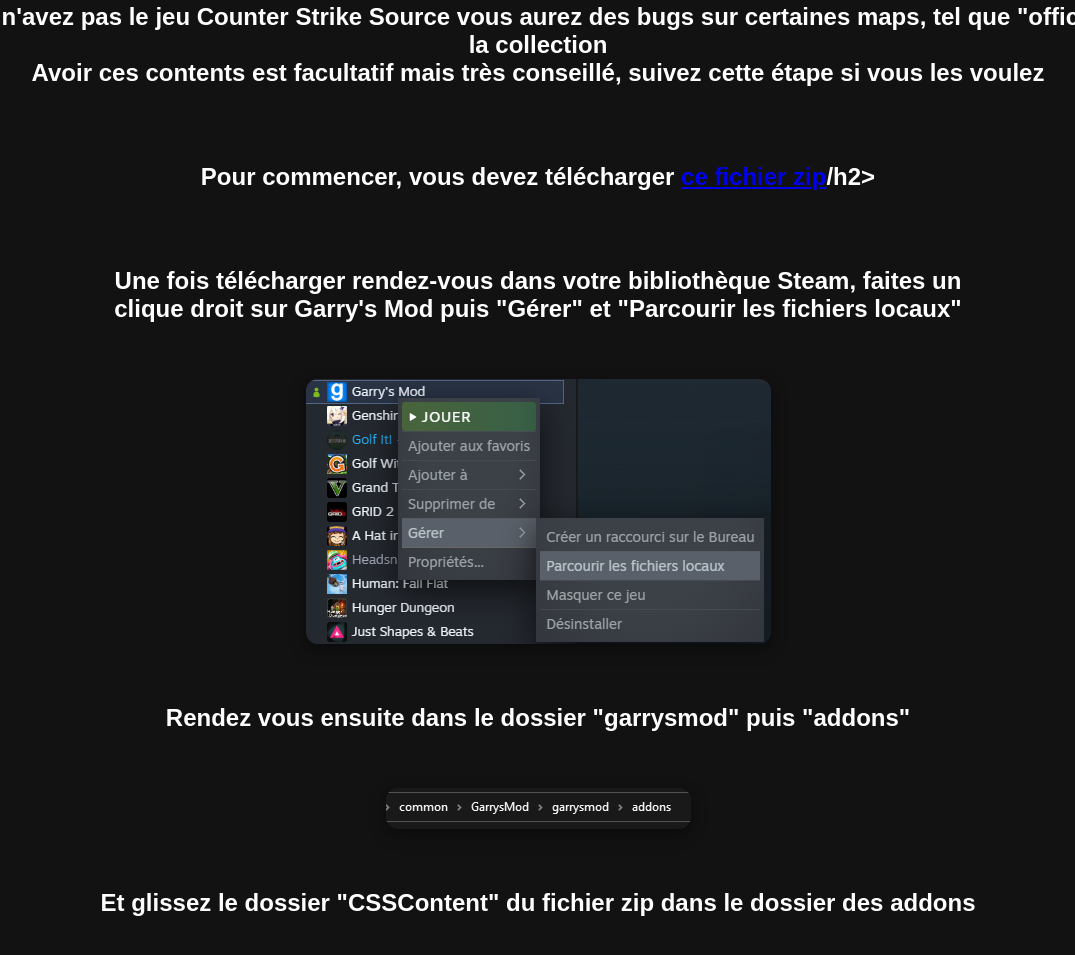
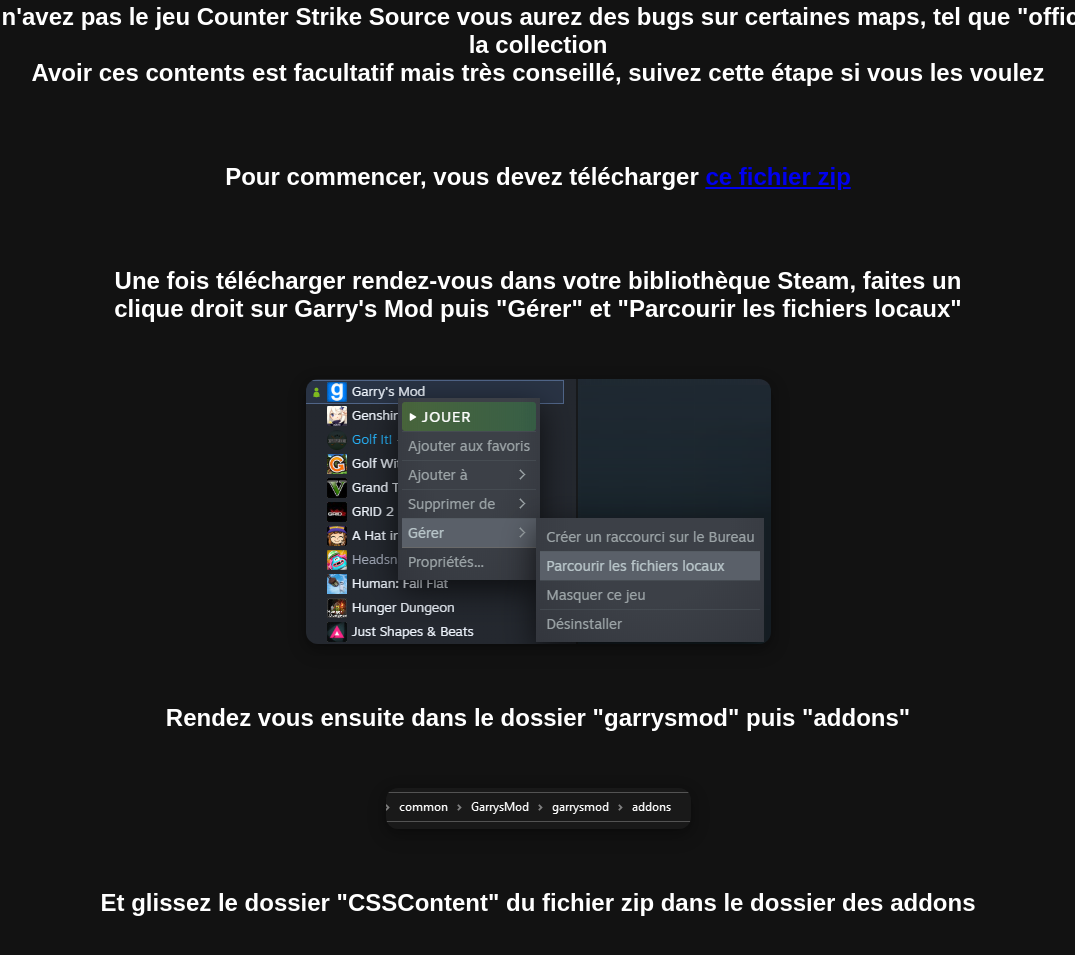
Before and after one commit to Str4ky/tutogmod, a plain HTML site: page index.html in a window 1280 px wide. Shown: the part 3051-4006 px from the top of the page, without its empty margins (102-1177 px from the left). Drawn offline with Linux system fonts and the light colour scheme.

Commit message:
Update index.html

```diff
--- a/index.html
+++ b/index.html
@@ -122,7 +122,7 @@
     <br>
     <br>
     <center>
-        <h2>Pour commencer, vous devez télécharger <a target="_blank" href="https://downloads.gmodcontent.com/css-content-gmodcontent.zip">ce fichier zip</a>/h2>
+        <h2>Pour commencer, vous devez télécharger <a target="_blank" href="https://downloads.gmodcontent.com/css-content-gmodcontent.zip">ce fichier zip</a></h2>
     </center>
     <br>
     <br>
```
